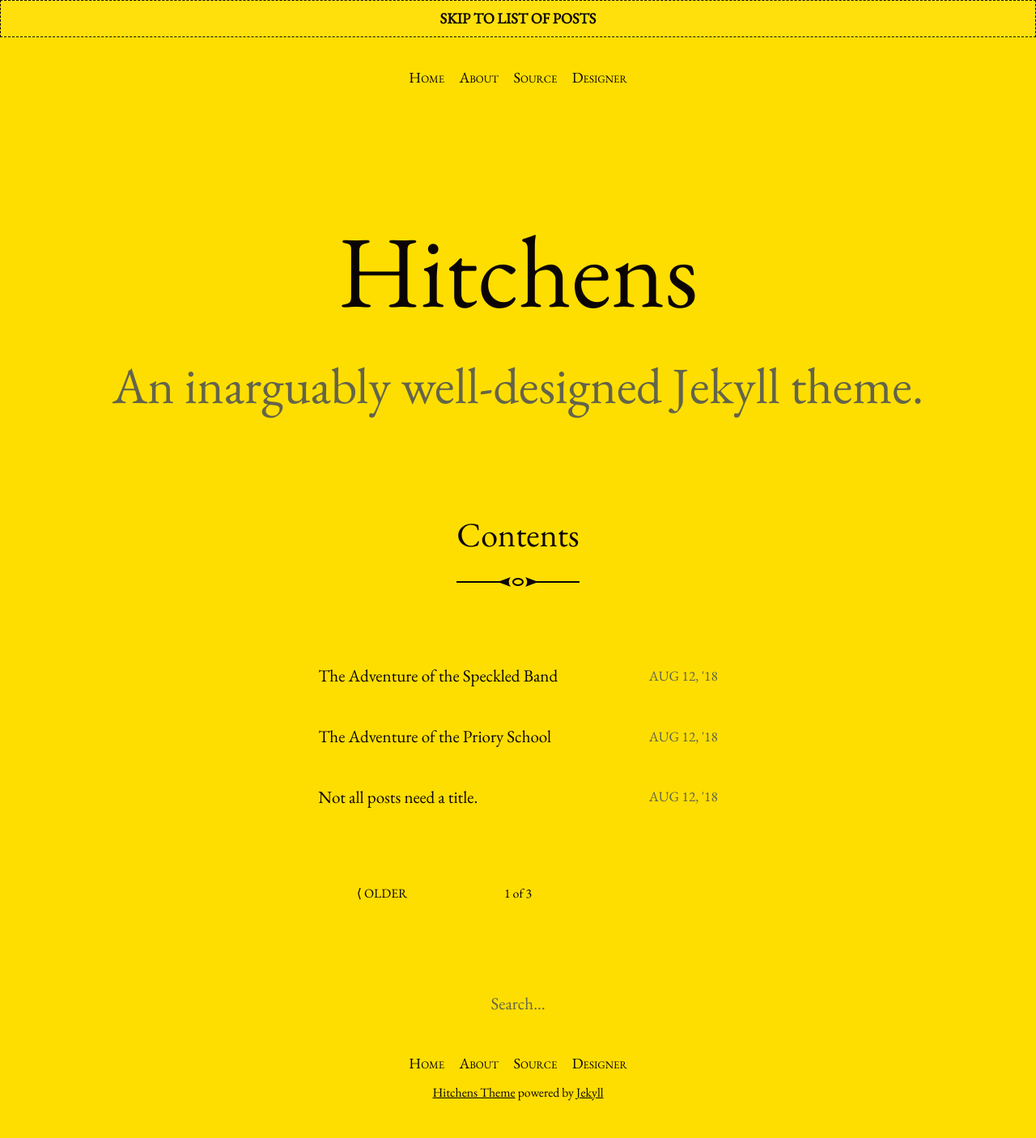
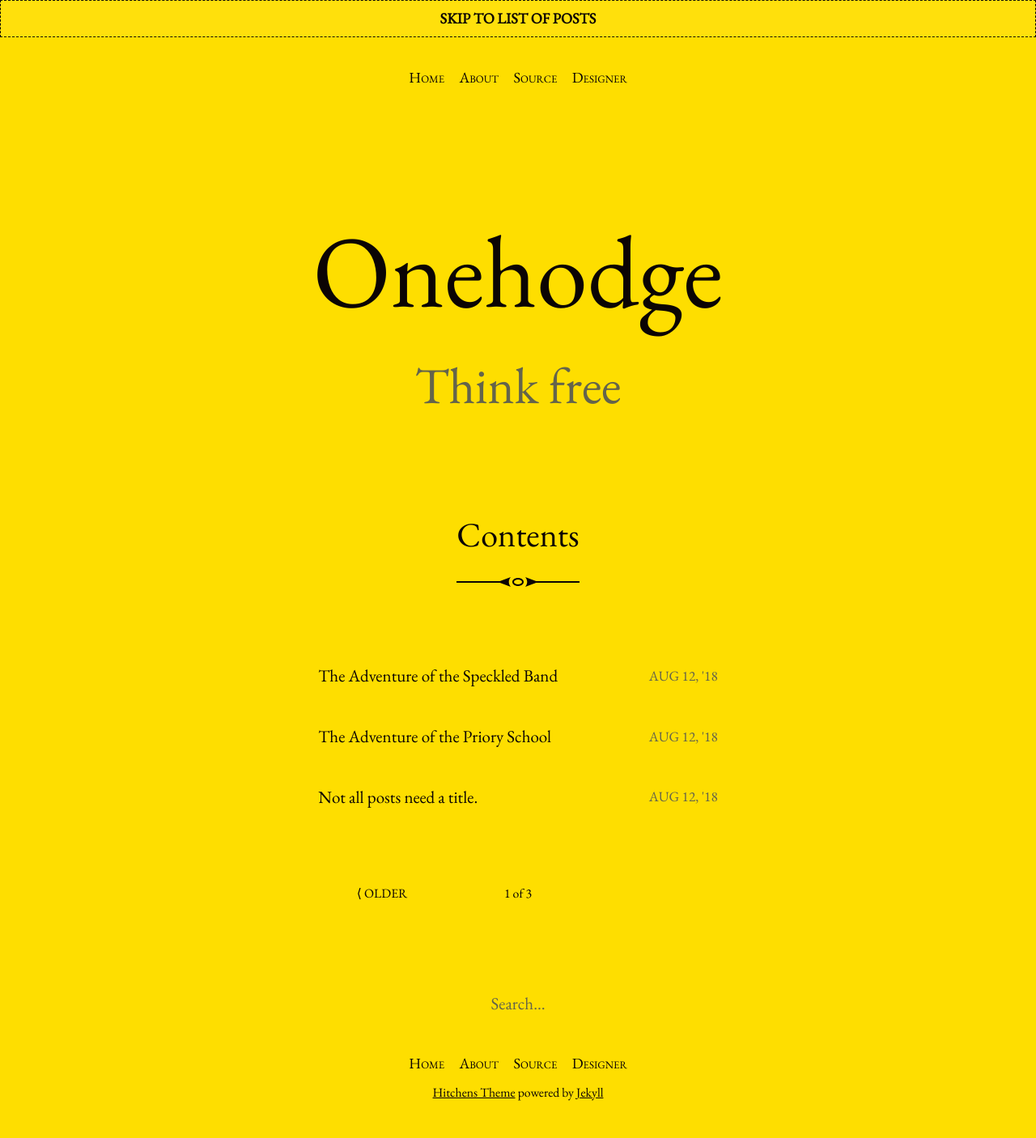
Before and after one commit to onehodge/onehodge.github.io, a Jekyll site: the page built from index.html, in a window 1280 px wide. Shown: the whole page at 81% size. Built offline with Jekyll 4.4.1, drawn with Linux system fonts in a browser that asks for light colours; the list of posts is cut into pages by our own code.

Commit message:
Update _config.yml

```diff
--- a/_config.yml
+++ b/_config.yml
@@ -13,15 +13,15 @@
 # you will see them accessed via {{ site.title }}, {{ site.email }}, and so on.
 # You can create any custom variable you would like, and they will be accessible
 # in the templates via {{ site.myvariable }}.
-title: Hitchens
-email: hello@patdryburgh.com
+title: Onehodge
+email: on3hodge@gmail.com
 description: >- # this means to ignore newlines until "baseurl:"
-  An inarguably well-designed Jekyll theme.
-baseurl: "/hitchens" # the subpath of your site, e.g. /blog
-url: "https://patdryburgh.github.io" # the base hostname & protocol for your site, e.g. http://example.com
+  Think free
+baseurl: "" # the subpath of your site, e.g. /blog
+url: "https://onehodge.com" # the base hostname & protocol for your site, e.g. http://example.com
 icon: /assets/images/icon-512.png
-twitter_username: patdryburgh
-github_username:  patdryburgh
+instagram_username: onehodge
+github_username:  onehodge
 
 # Build settings
 markdown: kramdown
```
